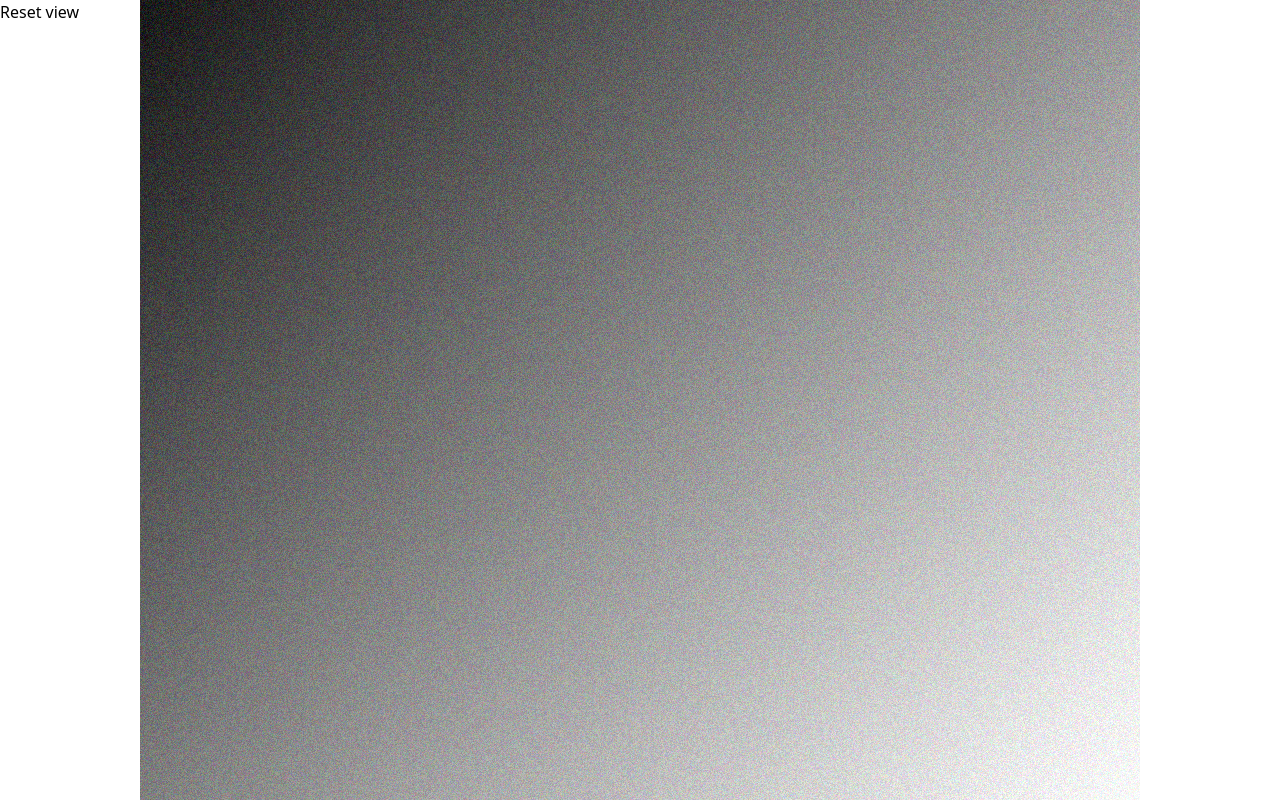
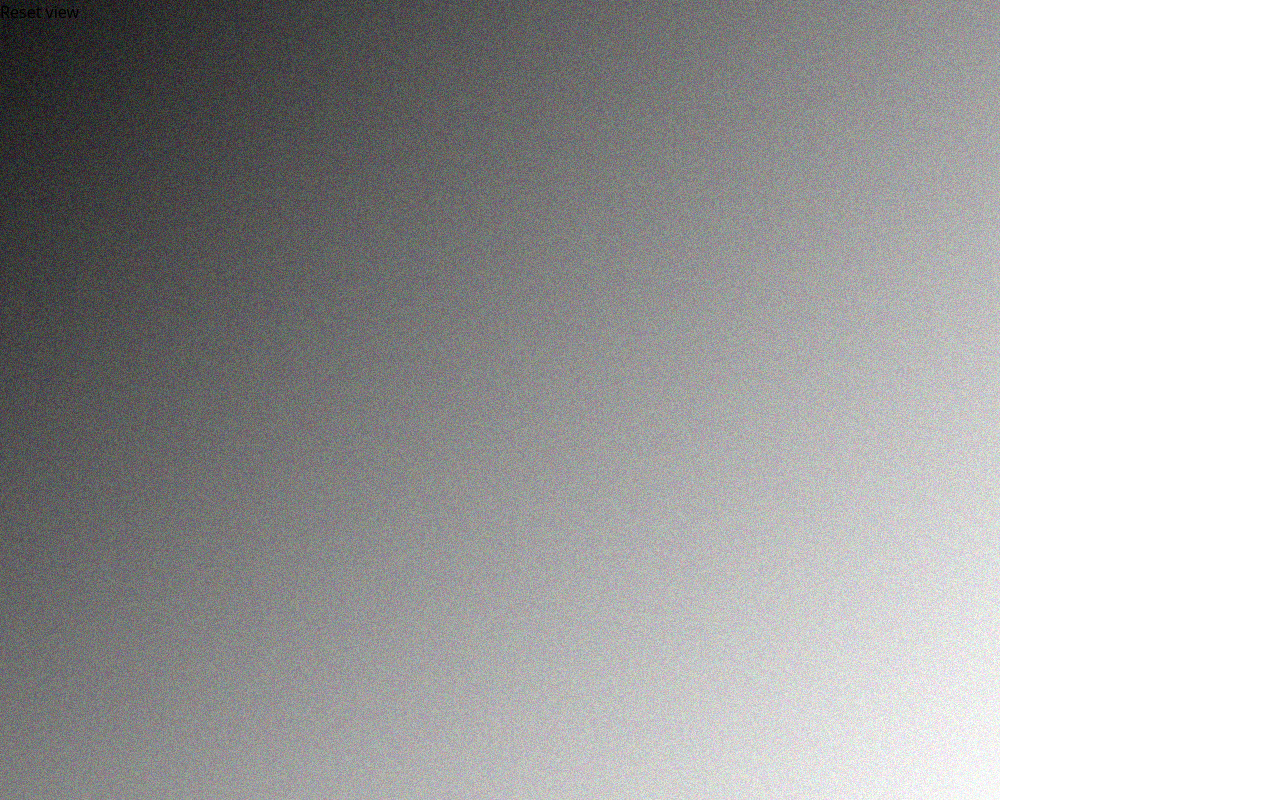
Before and after one commit to TheSeagullDev/place, a SvelteKit app: page / in a window 1280 px wide. Shown: the top 800 px of the page. Built offline with nearby package versions, Linux system fonts and the light colour scheme.

Commit message:
doing something but idk what

```diff
--- a/src/routes/+page.svelte
+++ b/src/routes/+page.svelte
@@ -28,10 +28,11 @@
 	let size = 1000;
 	let regenerate = false;
 	let canvasElement = $state();
+	let hoverOverlay = $state();
 	let ctx;
 	let imageData;
 
-	const randomArr = new Uint8ClampedArray(size * size * 4);
+	const imageArr = new Uint8ClampedArray(size * size * 4);
 
 	let hoveredCoords = [];
 	let prevHover = [];
@@ -40,9 +41,9 @@
 		for (let col = 0; col < size; col++) {
 			for (let i = 0; i < 3; i++) {
 				const index = row * (size * 4) + col * 4 + i;
-				randomArr[index] = Math.floor(((row + col) / 2000) * 255 + Math.random() * 50);
+				imageArr[index] = Math.floor(((row + col) / 2000) * 255 + Math.random() * 50);
 			}
-			randomArr[row * (size * 4) + col * 4 + 3] = 255;
+			imageArr[row * (size * 4) + col * 4 + 3] = 255;
 		}
 	}
 
@@ -71,7 +72,7 @@
 	const paintScreen = () => {
 		for (let row = 0; row < size; row++) {
 			for (let col = 0; col < size; col++) {
-				drawPixel(row, col, randomArr[row][col]);
+				drawPixel(row, col, imageArr[row][col]);
 			}
 		}
 	};
@@ -91,7 +92,7 @@
 			viewportTransform.y
 		);
 
-		const imageData = new ImageData(randomArr, size, size);
+		const imageData = new ImageData(imageArr, size, size);
 		let imageBitmap;
 
 		createImageBitmap(imageData).then((bitmap) => {
@@ -101,11 +102,14 @@
 	};
 
 	const renderHover = () => {
+		let prevColorIndicies = getIndicesForCoord(prevHover[0], prevHover[1], size);
+		let prevColor = `rgb(${imageArr[prevColorIndicies[0]]} ${imageArr[prevColorIndicies[1]]} ${imageArr[prevColorIndicies[2]]} / ${imageArr[prevColorIndicies[3]]})`;
 		ctx.fillStyle = '#000000';
-		console.log(hoveredCoords);
+		console.log(`hover: ${hoveredCoords} previous: ${prevHover} color: ${prevColorIndicies}`);
 		ctx.fillRect(hoveredCoords[0], hoveredCoords[1], 1, 1);
 		if (hoveredCoords[0] !== prevHover[0] || hoveredCoords[1] !== prevHover[1]) {
-			render();
+			ctx.fillStyle = prevColor;
+			ctx.fillRect(prevHover[0], prevHover[1], 1, 1);
 		}
 	};
 
@@ -197,7 +201,7 @@
 <div class="h-scren">
 	<canvas
 		bind:this={canvasElement}
-		class="m-auto h-11/12"
+		class=" h-11/12 "
 		onmousedown={(e) => {
 			previousX = e.clientX;
 			previousY = e.clientY;
@@ -218,4 +222,11 @@
 		width={size}
 		height={size}
 	></canvas>
+	<canvas
+		bind:this={hoverOverlay}
+		class="[pointer-events:none] absolute h-11/12"
+		width={size}
+		height={size}
+	>
+	</canvas>
 </div>
```
